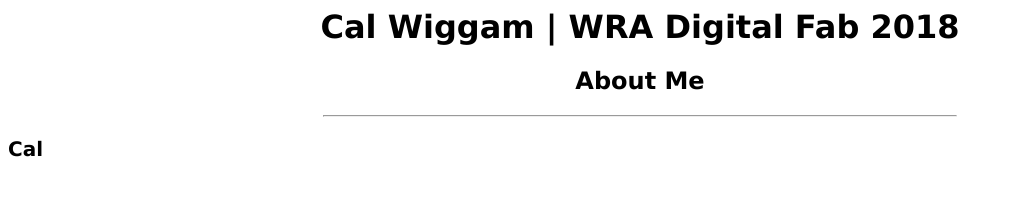
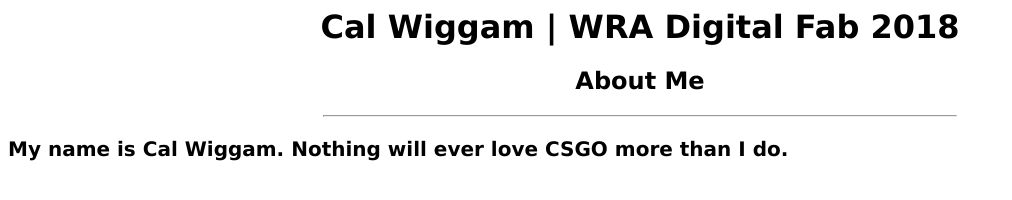
Before and after one commit to wrafab/wiggamc, a plain HTML site: page me.html in a window 1280 px wide. Shown: the whole page, without its empty margins (0-1012 px from the left). Drawn offline with Linux system fonts and the light colour scheme.

Commit message:
Update me.html

```diff
--- a/me.html
+++ b/me.html
@@ -18,7 +18,7 @@
 <p>
 <hr style="width:50%">
 </p>
-<H3> Cal</h3>
+<H3> My name is Cal Wiggam. Nothing will ever love CSGO more than I do.</h3>
 <p>
 
 </p>
```
